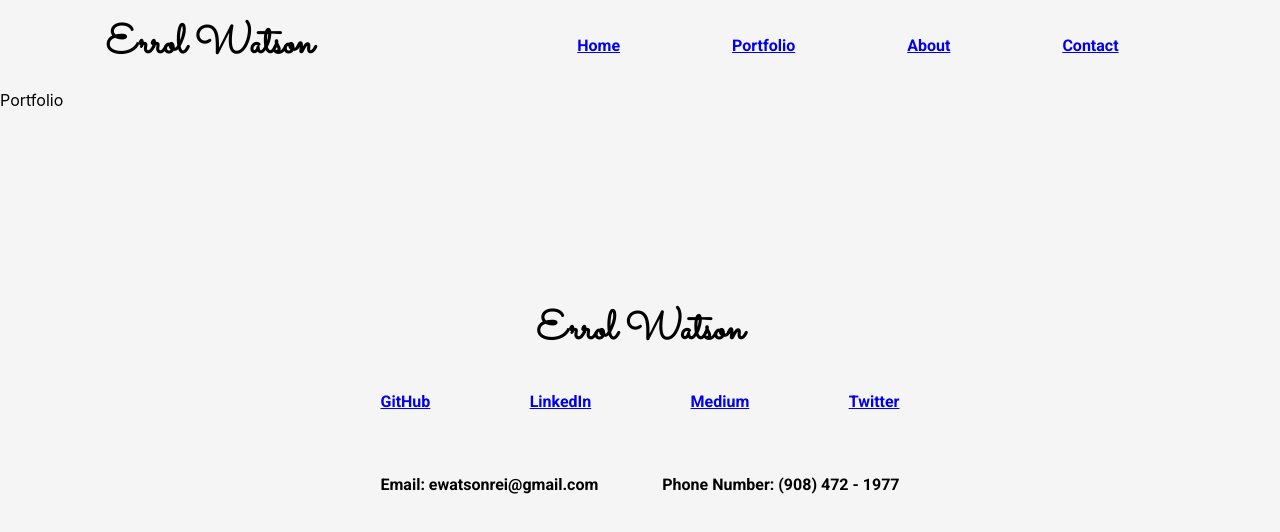
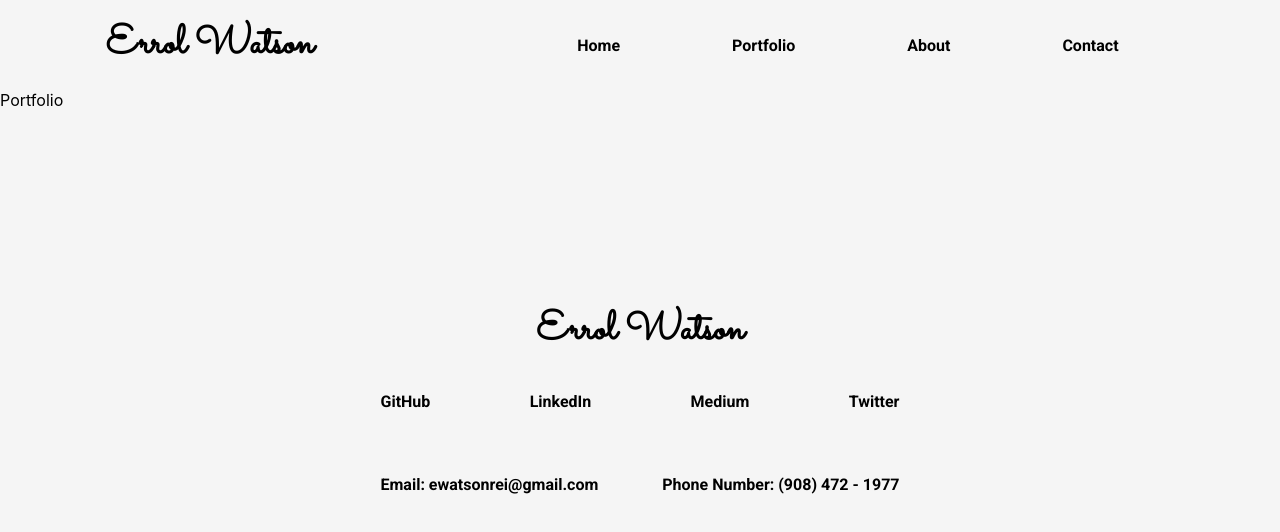
Before and after one commit to errolgh/portfolio, a React (Create React App) app: page /portfolio in a window 1280 px wide. Shown: the top 532 px of the page. Built offline with nearby package versions, Linux system fonts and the light colour scheme.

Commit message:
Styled Footer

```diff
--- a/src/styles/footer.scss
+++ b/src/styles/footer.scss
@@ -5,6 +5,10 @@ footer {
     flex-direction: column;
     justify-content: space-evenly;
     align-items: center;
+    a {
+        color: black;
+        text-decoration: none;
+    }
     h1 {
         font-size: 2.5rem;
         font-family: "Sacramento", cursive;
--- a/src/styles/nav.scss
+++ b/src/styles/nav.scss
@@ -15,26 +15,12 @@ nav {
         position: relative;
         font-family: "Roboto", sans-serif;
     }
-    h1 {
+    #logo {
         font-size: 2.5rem;
         font-family: "Sacramento", cursive;
     }
+        a{
+            color: black;
+            text-decoration: none;
+        }
 }
-
-//     a{
-//         color: white;
-//         text-decoration: none;
-//     }
-//     ul{
-//         display: flex;
-//         list-style: none;
-//         /* justify-content: space-between; */
-//     }
-//     #logo{
-//         font-size: 1.5rem;
-//         font-family: "Lobster", cursive;
-//     }
-//     li {
-//         padding-left: 10rem;
-//         position: relative;
-//     }
```
Also changed, not shown: 1 other file (tests, documents, lock files or other folders).
